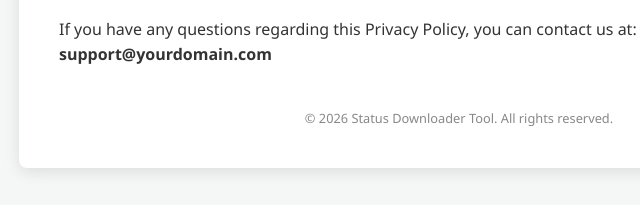
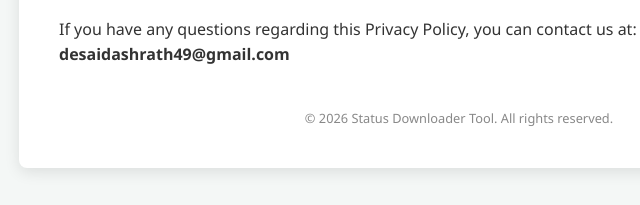
Before and after one commit to rishavyadav0/pc, a plain HTML site: page index.html in a window 1280 px wide. Shown: the part 1106-1311 px from the top of the page, 181-821 px from the left. Drawn offline with Linux system fonts and the light colour scheme.

Commit message:
Update contact email in Privacy Policy section

```diff
--- a/index.html
+++ b/index.html
@@ -112,7 +112,7 @@
         <section class="content-section">
             <h2>5. Contact Us</h2>
             <p>If you have any questions regarding this Privacy Policy, you can contact us at: <br>
-            <strong>support@yourdomain.com</strong></p>
+            <strong>desaidashrath49@gmail.com</strong></p>
         </section>
 
         <footer>
```
